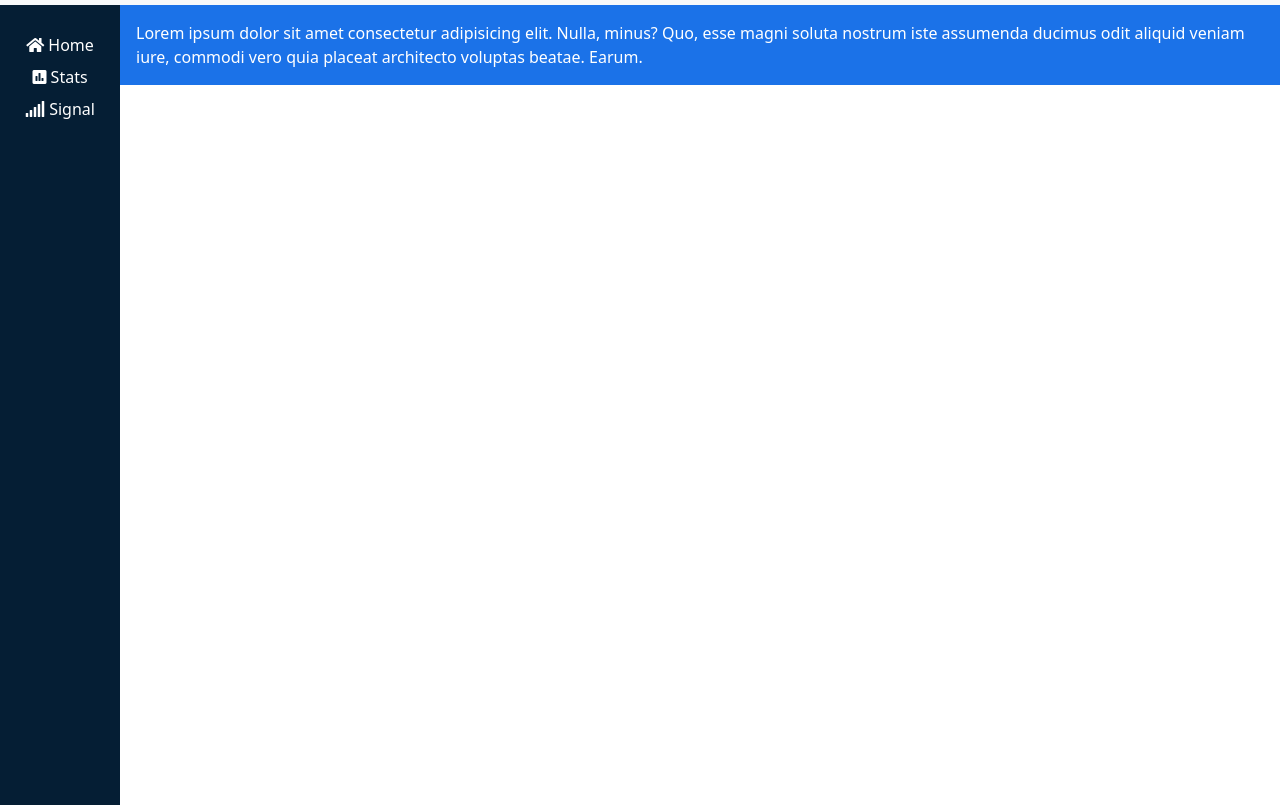
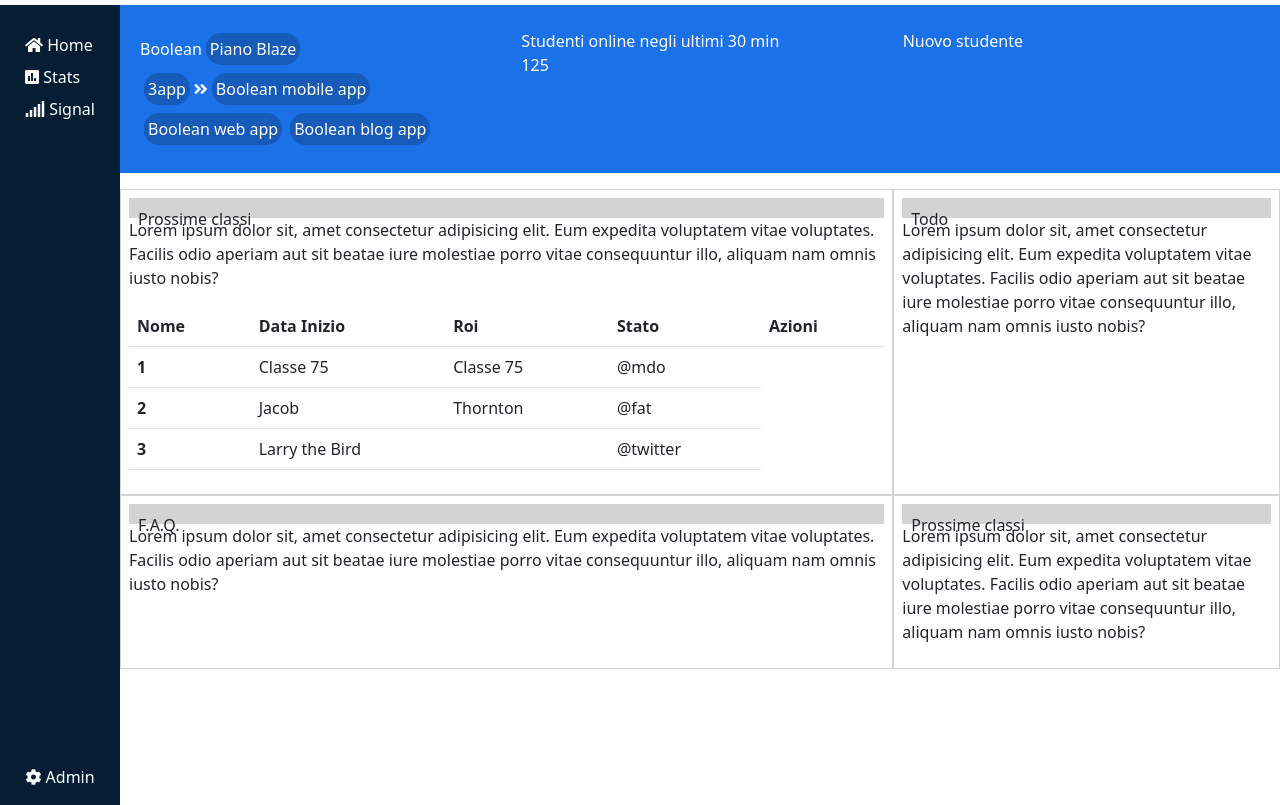
Before and after one commit to mauroluciano/html-css-bootstrap-dashboard, a plain HTML site: page index.html in a window 1280 px wide. Shown: the part 55-860 px from the top of the page. Drawn offline with nearby package versions, Linux system fonts and the light colour scheme.

Commit message:
add table

```diff
--- a/index.html
+++ b/index.html
@@ -35,6 +35,7 @@
             aria-describedby="emailHelp"
             placeholder="Prova a cercare: Lezioni di Lavarel" />
         </div>
+
         <div class="top-button d-flex p-2">
           <i class="fas fa-list p-2 d-none d-md-block"></i>
           <i class="fas fa-question-circle p-2 d-none d-md-block"></i>
@@ -48,10 +49,12 @@
 
     <main>
       <div id="main-content" class="d-flex flex-row">
+        <div id="sidebar" class="d-flex flex-column align-items-center">
+          <div class="button-side py-4 d-block d-md-none">
+            <i class="fas fa-home py-2"></i>
+          </div>
 
-
-        <div id="sidebar">
-          <div class="button-side py-4 d-flex flex-column align-items-center">
+          <div class="button-side py-4 d-none d-md-block">
             <section>
               <i class="fas fa-home py-2"></i>
               <span>Home</span>
@@ -65,15 +68,91 @@
             <section>
               <i class="fas fa-signal py-2"></i>
               <span>Signal</span>
+            </section>
+
+        </div>
+        <div class="mt-auto user-sidebar py-3">
+          <i class="fas fa-cog"></i>
+          <span>Admin</span>
+        </div>
+      </div>
+
+      <div id="content" class="">
+        <div id="head-content" class="p-2 d-flex justify-content-between align-items-start">
+
+<div class="container-fluid ">
+  <div class="row my-2 d-flex">
+    <div class="col-sm-12 col-md-4 my-2 flex-grow-1">
+      <div>Boolean<label class="text-center  p-1 m-1">Piano Blaze</label></div>
+      <div><label class="text-center p-1 m-1">3app</label><i class="fas fa-angle-double-right"></i><label class="text-center p-1 m-1">Boolean mobile app</label><label class="text-center p-1 m-1">Boolean web app</label><label class="text-center p-1 m-1">Boolean blog app</label></div>
+
+    </div>
+    <div class="col-sm-12 col-md-4 my-2">
+      <div>Studenti online negli ultimi 30 min</div>
+      <div>125</div>
+
+    </div>
+    <div class="col-sm-12 col-md-4 my-2">
+      Nuovo studente
+    </div>
+  </div>
+</div>
+
+      </div>
+      <div class="container-fluid my-3">
+        <div class="row ">
+          <div class="box col-12 col-md-8 p-2">
+            <div id="title-box" class="p-2">Prossime classi</div>
+            <p>Lorem ipsum dolor sit, amet consectetur adipisicing elit. Eum expedita voluptatem vitae voluptates. Facilis odio aperiam aut sit beatae iure molestiae porro vitae consequuntur illo, aliquam nam omnis iusto nobis?</p>
+            <table class="table">
+              <thead>
+                <tr>
+                  <th scope="col">Nome</th>
+                  <th scope="col">Data Inizio</th>
+                  <th scope="col">Roi</th>
+                  <th scope="col">Stato</th>
+                  <th scope="col">Azioni</th>
+
+                </tr>
+              </thead>
+              <tbody>
+                <tr>
+                  <th scope="row">1</th>
+                  <td>Classe 75</td>
+                  <td>Classe 75</td>
+                  <td>@mdo</td>
+                </tr>
+                <tr>
+                  <th scope="row">2</th>
+                  <td>Jacob</td>
+                  <td>Thornton</td>
+                  <td>@fat</td>
+                </tr>
+                <tr>
+                  <th scope="row">3</th>
+                  <td colspan="2">Larry the Bird</td>
+                  <td>@twitter</td>
+                </tr>
+              </tbody>
+            </table>
+          </div>
+          <div class="box col-12 col-md-4 p-2">
+            <div id="title-box" class="p-2">Todo</div>
+            <p>Lorem ipsum dolor sit, amet consectetur adipisicing elit. Eum expedita voluptatem vitae voluptates. Facilis odio aperiam aut sit beatae iure molestiae porro vitae consequuntur illo, aliquam nam omnis iusto nobis?</p>
+
+          </div>
+          <div class="box col-12 col-md-8 p-2">
+            <div id="title-box" class="p-2">F.A.Q.</div>
+            <p>Lorem ipsum dolor sit, amet consectetur adipisicing elit. Eum expedita voluptatem vitae voluptates. Facilis odio aperiam aut sit beatae iure molestiae porro vitae consequuntur illo, aliquam nam omnis iusto nobis?</p>
+
+          </div>
+          <div class="box col-12 col-md-4 p-2">
+            <div id="title-box" class="p-2">Prossime classi</div>
+            <p>Lorem ipsum dolor sit, amet consectetur adipisicing elit. Eum expedita voluptatem vitae voluptates. Facilis odio aperiam aut sit beatae iure molestiae porro vitae consequuntur illo, aliquam nam omnis iusto nobis?</p>
 
         </div>
         </div>
-
-
-        <div id="content" class="">
-          <div id="head-content" class="p-3">Lorem ipsum dolor sit amet consectetur adipisicing elit. Nulla, minus? Quo, esse magni soluta nostrum iste assumenda ducimus odit aliquid veniam iure, commodi vero quia placeat architecto voluptas beatae. Earum.</div>
       </div>
-
     </main>
 
     <script
```
Lines whose indentation alone changed are shown as unchanged.
